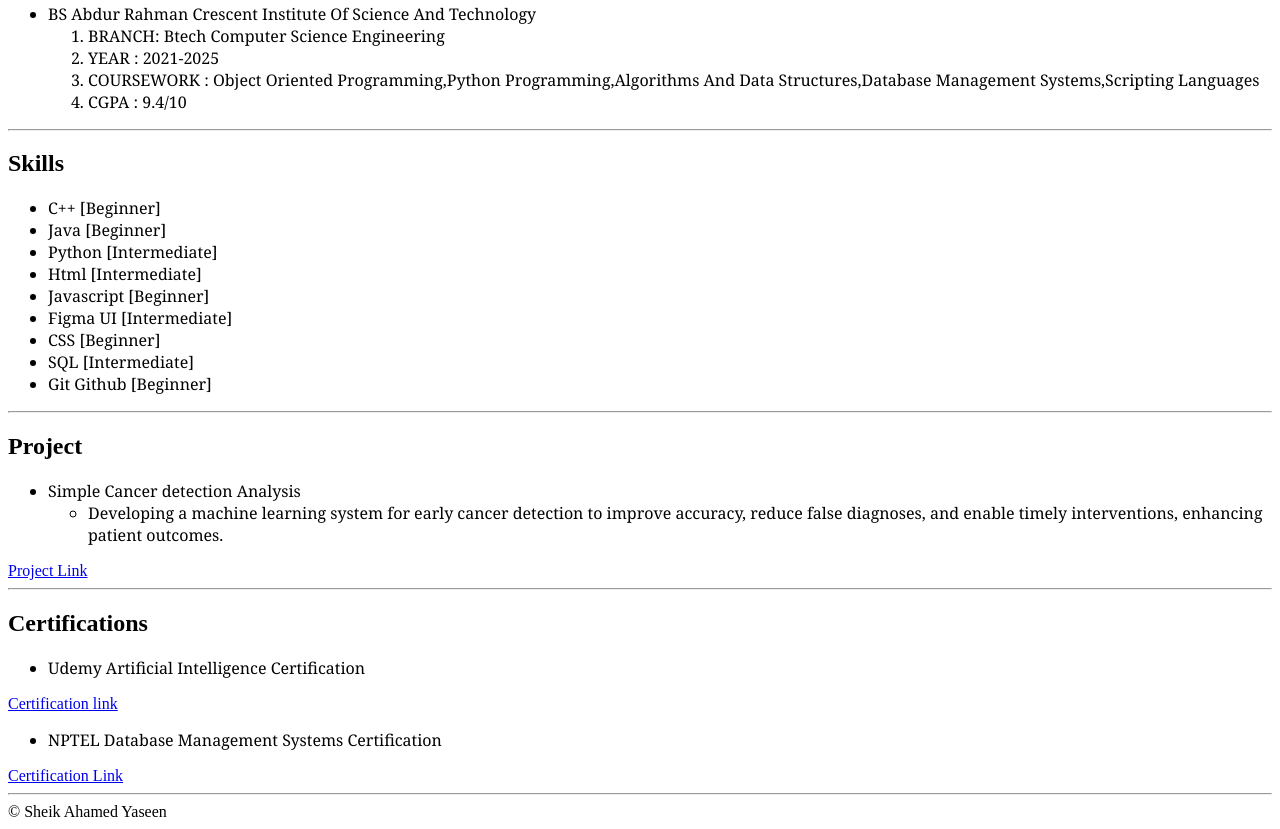
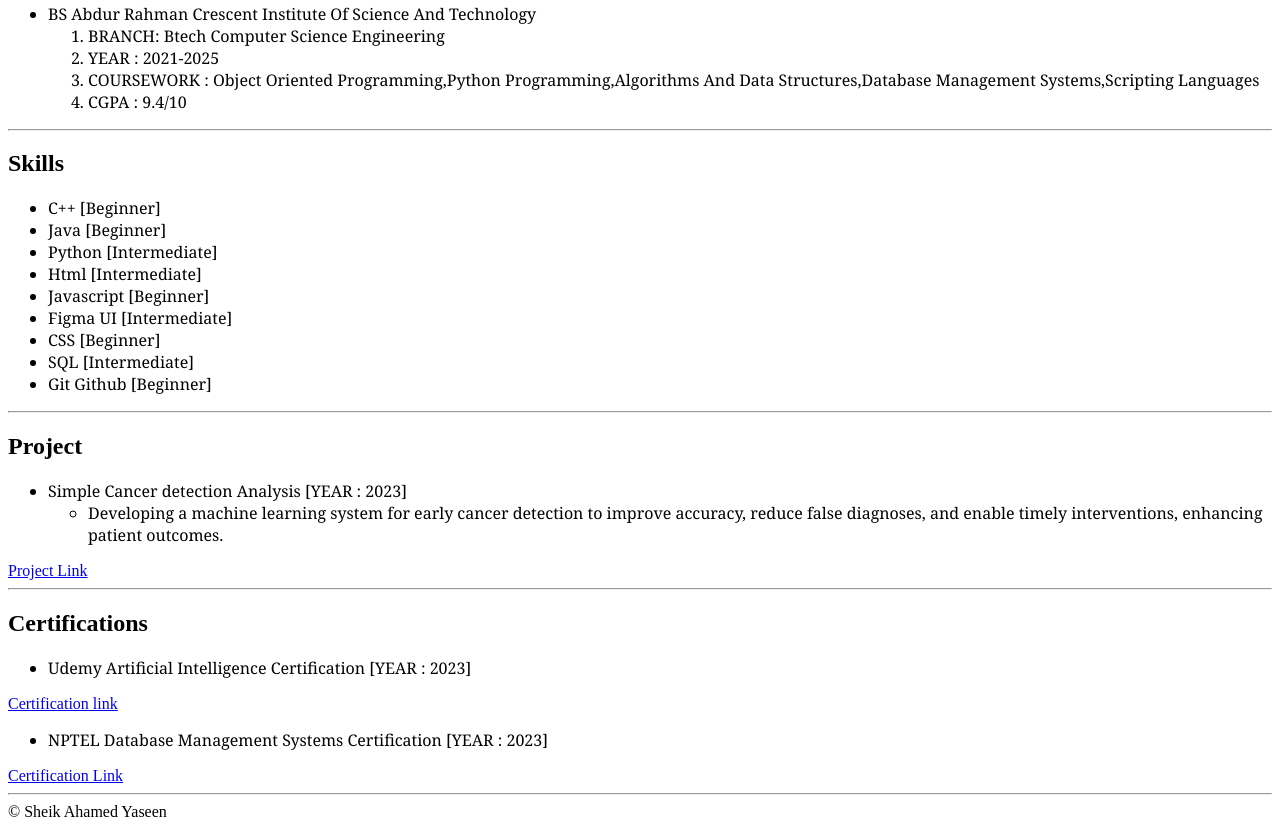
Before and after one commit to sheikahamed123/myresume, a plain HTML site: page index.html in a window 1280 px wide. Shown: the part 331-1160 px from the top of the page. Drawn offline with Linux system fonts and the light colour scheme.

Commit message:
Update index.html

```diff
--- a/index.html
+++ b/index.html
@@ -55,7 +55,7 @@
   <hr/>
     <h2>Project</h2>
     <ul>
-        <li>Simple Cancer detection Analysis
+        <li>Simple Cancer detection Analysis [YEAR : 2023]
             <ul>
                 <li>
                     Developing a machine learning system for early cancer
@@ -70,13 +70,13 @@ enable timely interventions, enhancing patient outcomes.
      <hr/>
      <h2>Certifications</h2>
      <ul>
-        <li>Udemy Artificial Intelligence Certification</li>
+        <li>Udemy Artificial Intelligence Certification [YEAR : 2023]</li>
 
     </ul>
  <a href="https://udemy-certificate.s3.amazonaws.com/image/UC-749f2667-e67c-457c-af2b-92c72ecf940b.jpg" height =300 width=100>Certification link</a><br/>
  <ul>
     <li>
-        NPTEL Database Management Systems Certification
+        NPTEL Database Management Systems Certification [YEAR : 2023]
     </li>
  </ul>
     <a href="../myresume/nptel.jpeg">Certification Link</a><br/>
```
